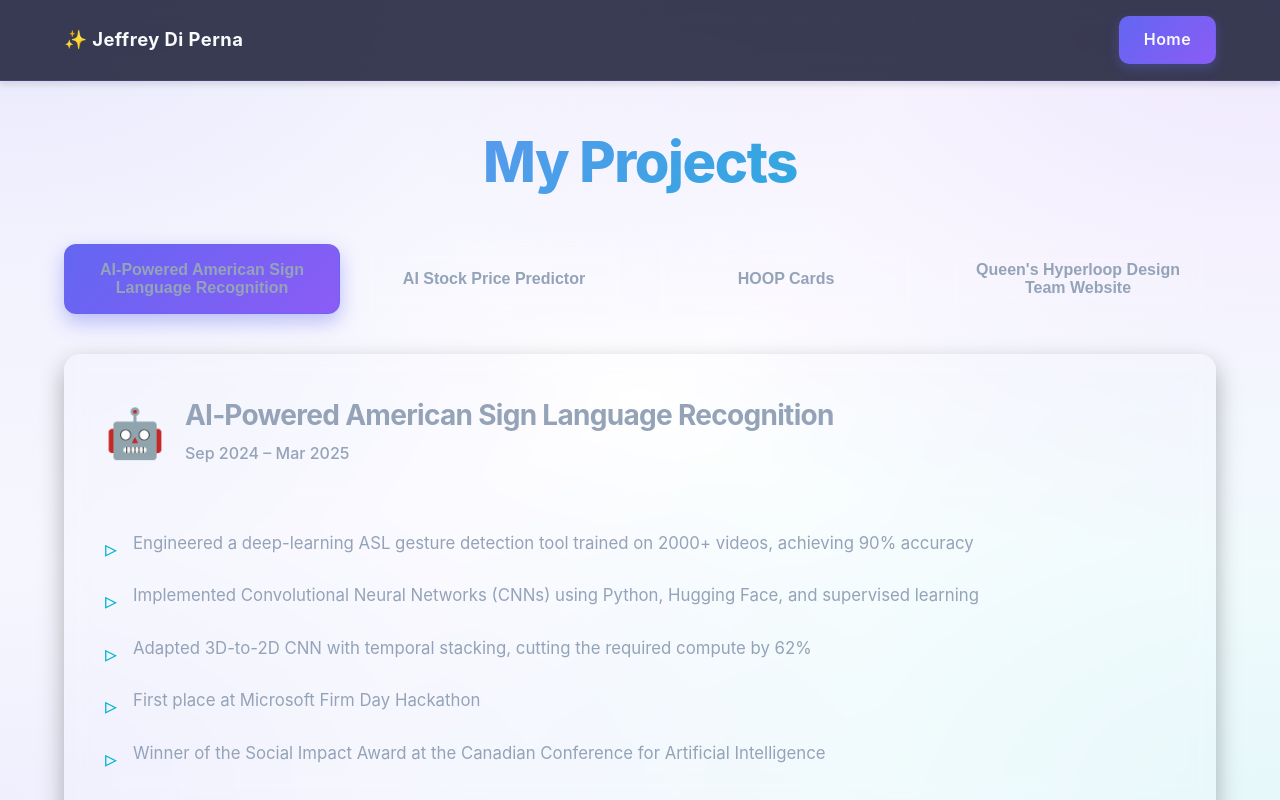
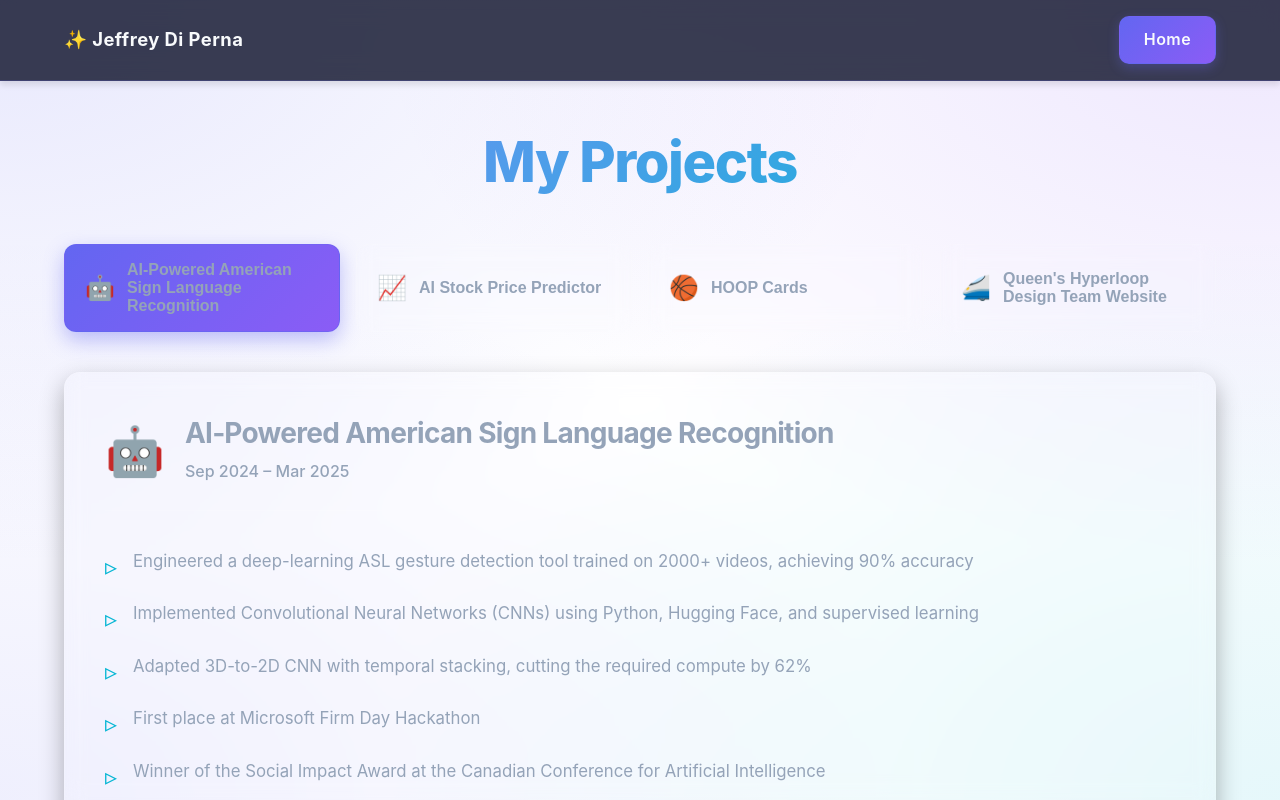
Before and after one commit to JeffreyDiPerna/Personal_Portfolio_Website, a Next.js app in the folder jeffrey-portfolio/: page /projects in a window 1280 px wide. Built offline with nearby package versions, Linux system fonts and the light colour scheme.

Commit message:
feat added icons to clickable project tabs

```diff
--- a/jeffrey-portfolio/src/app/projects/page.jsx
+++ b/jeffrey-portfolio/src/app/projects/page.jsx
@@ -69,6 +69,7 @@ export default function ProjectsPage() {
                 }}
                 className="project-tab"
               >
+                <span style={styles.tabIcon}>{project.icon}</span>
                 <span style={styles.tabText}>{project.title}</span>
               </button>
             ))}
@@ -152,7 +153,7 @@ const styles = {
   tabButton: {
     display: "flex",
     alignItems: "center",
-    justifyContent: "center",
+    gap: "12px",
     padding: "16px 20px",
     fontSize: "1rem",
     fontWeight: 600,
@@ -174,9 +175,12 @@ const styles = {
   tabButtonInactive: {
     color: "#94a3b8",
   },
+  tabIcon: {
+    fontSize: "1.5rem",
+  },
   tabText: {
-    textAlign: "center",
-    width: "100%",
+    textAlign: "left",
+    flex: 1,
   },
   contentWrapper: {
     minHeight: "400px",
```
